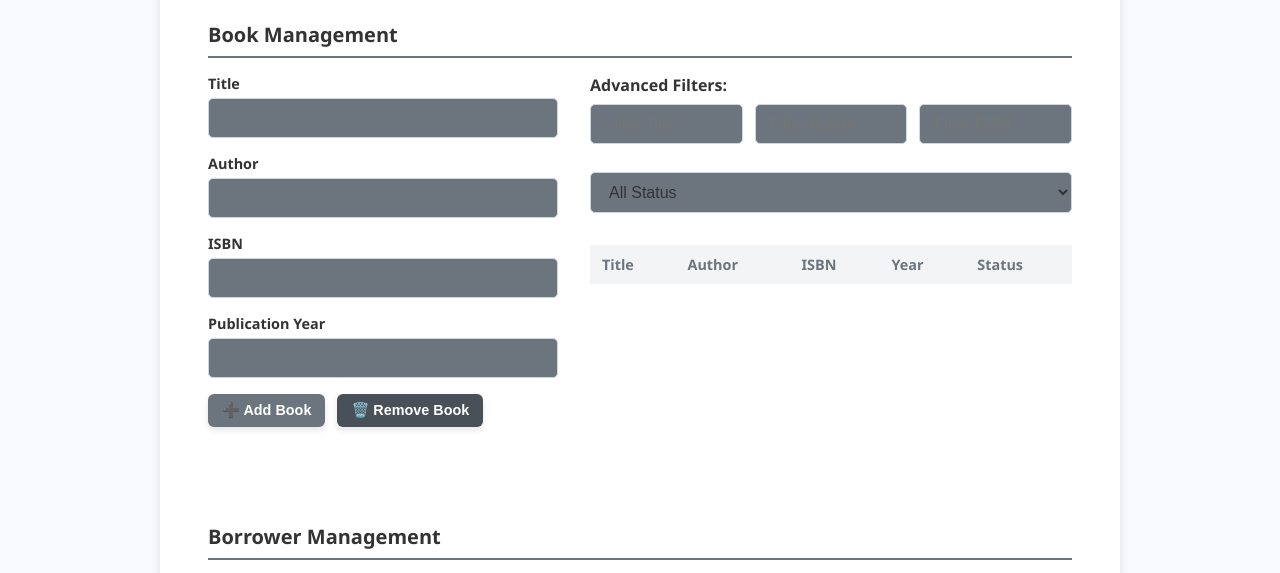
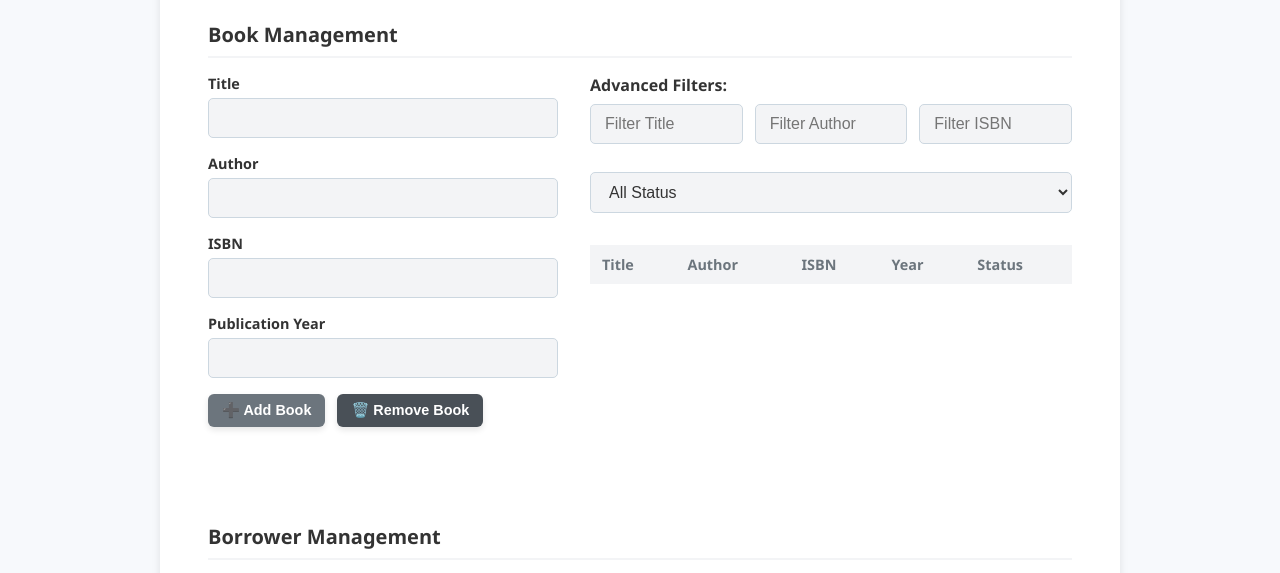
Before and after one commit to ch0ngs/Library-Management-System, a plain HTML site: page index.html in a window 1280 px wide. Shown: the part 174-747 px from the top of the page. Drawn offline with Linux system fonts and the light colour scheme.

Commit message:
Update index.html

```diff
--- a/index.html
+++ b/index.html
@@ -12,7 +12,7 @@
     --primary-color: #6c757d;
     --primary-hover: #5a6268;
     --surface-color: #fff;
-    --surface-alt: #6c757d;
+    --surface-alt: #f3f4f6;
     --error-color: #dc2626;
     --table-header-bg: #f3f4f6;
     --table-row-hover: #e0e7ff;
```
